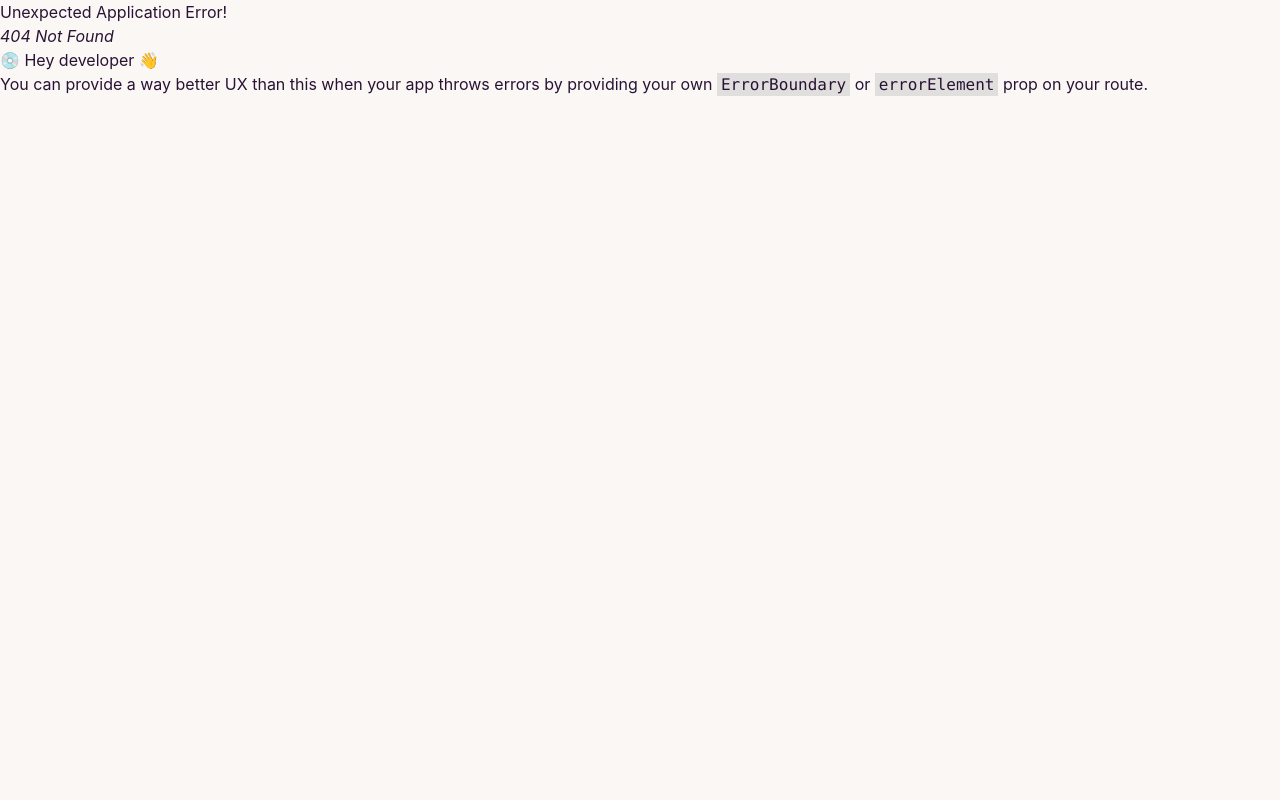
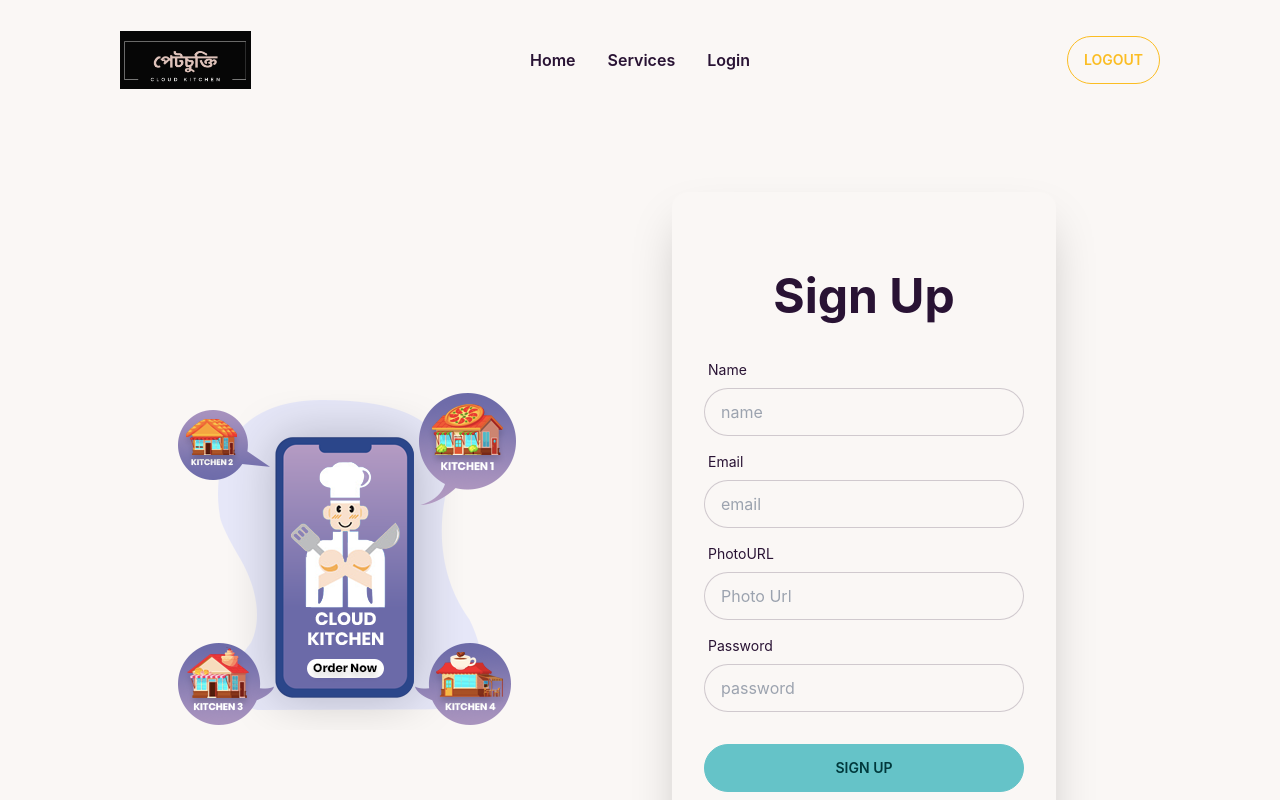
Before and after one commit to afsertanveer/pet-chukti-client, a React (Create React App) app: page /signup in a window 1280 px wide. Before the commit this address had no page. Shown: the top 800 px of the page. Built offline with nearby package versions, Linux system fonts and the light colour scheme.

Commit message:
login signup page added

```diff
--- a/src/App.js
+++ b/src/App.js
@@ -4,7 +4,7 @@ import { router } from './Routes/Routes/Routes';
 
 function App() {
   return (
-    <div>
+    <div className="max-w-screen-xl mx-auto">
       <RouterProvider router={router}></RouterProvider>
     </div>
   );
--- a/src/LayOut/Main.js
+++ b/src/LayOut/Main.js
@@ -6,10 +6,9 @@ import Header from '../Pages/Shared/Header/Header';
 const Main = () => {
     return (
       <div>
-        <div className="mx-auto">
+
           <Header></Header>
           <Outlet></Outlet>
-        </div>
         <Footer></Footer>
       </div>
     );
--- /dev/null
+++ b/src/Pages/Login/Login/Login.js
@@ -0,0 +1,52 @@
+import React from 'react';
+import { Link } from 'react-router-dom';
+import img from '../../../Assets/others/loginBanner.jpg';
+const Login = () => {
+    return (
+      <div className="hero mt-24 min-h-screen ">
+        <div className="hero-content grid gap-16 md:grid-cols-2  lg:flex-row">
+          <div className="text-center lg:text-left">
+            <img src={img} className="h-full" alt="" />
+          </div>
+          <div className="card flex-shrink-0 w-full max-w-sm shadow-2xl  py-20">
+            <form className="card-body">
+              <h1 className="text-5xl font-bold">Login now!</h1>
+              <div className="form-control">
+                <label className="label">
+                  <span className="label-text">Email</span>
+                </label>
+                <input
+                  type="email"
+                  name="email"
+                  placeholder="email"
+                  className="input input-bordered"
+                />
+              </div>
+              <div className="form-control">
+                <label className="label">
+                  <span className="label-text">Password</span>
+                </label>
+                <input
+                  type="password"
+                  name='password'
+                  placeholder="password"
+                  className="input input-bordered"
+                />
+              </div>
+              <div className="form-control mt-6">
+                <button className="btn btn-primary">Login</button>
+              </div>
+            </form>
+            <p className="text-center">
+              New to PetChukti?
+              <Link className="text-orange-600 font-bold" to="/signup">
+                Sign Up
+              </Link>
+            </p>
+          </div>
+        </div>
+      </div>
+    );
+};
+
+export default Login;
--- /dev/null
+++ b/src/Pages/Login/SignUp/SignUp.js
@@ -0,0 +1,84 @@
+import React from 'react';
+import { Link } from 'react-router-dom';
+import img from "../../../Assets/others/loginBanner.jpg";
+
+const SignUp = () => {
+    const handleSignUp = event =>{
+
+    }
+  return (
+    <div className="hero w-full min-h-screen my-20">
+      <div className="hero-content grid gap-16 md:grid-cols-2  lg:flex-row">
+        <div className="text-center lg:text-left">
+          <img className="w-full" src={img} alt="" />
+        </div>
+        <div className="card flex-shrink-0 w-full max-w-sm shadow-2xl bg-base-100 py-20">
+          <h1 className="text-5xl text-center font-bold">Sign Up</h1>
+          <form onSubmit={handleSignUp} className="card-body">
+            <div className="form-control">
+              <label className="label">
+                <span className="label-text">Name</span>
+              </label>
+              <input
+                type="text"
+                name="name"
+                placeholder="name"
+                className="input input-bordered"
+                required
+              />
+            </div>
+            <div className="form-control">
+              <label className="label">
+                <span className="label-text">Email</span>
+              </label>
+              <input
+                type="text"
+                name="email"
+                placeholder="email"
+                className="input input-bordered"
+              />
+            </div>
+            <div className="form-control">
+              <label className="label">
+                <span className="label-text">PhotoURL</span>
+              </label>
+              <input
+                type="text"
+                name="photoURL"
+                placeholder="Photo Url"
+                className="input input-bordered"
+              />
+            </div>
+            <div className="form-control">
+              <label className="label">
+                <span className="label-text">Password</span>
+              </label>
+              <input
+                type="text"
+                name="password"
+                placeholder="password"
+                className="input input-bordered"
+                required
+              />
+            </div>
+            <div className="form-control mt-6">
+              <input
+                className="btn btn-primary"
+                type="submit"
+                value="Sign Up"
+              />
+            </div>
+          </form>
+          <p className="text-center">
+            Already have an account?
+            <Link className="text-orange-600 font-bold" to="/login">
+              Login
+            </Link>
+          </p>
+        </div>
+      </div>
+    </div>
+  );
+};
+
+export default SignUp;
```
Also changed, not shown: src/Routes/Routes/Routes.js (+14 -0 lines), src/Assets/others/loginBanner.jpg (added).
